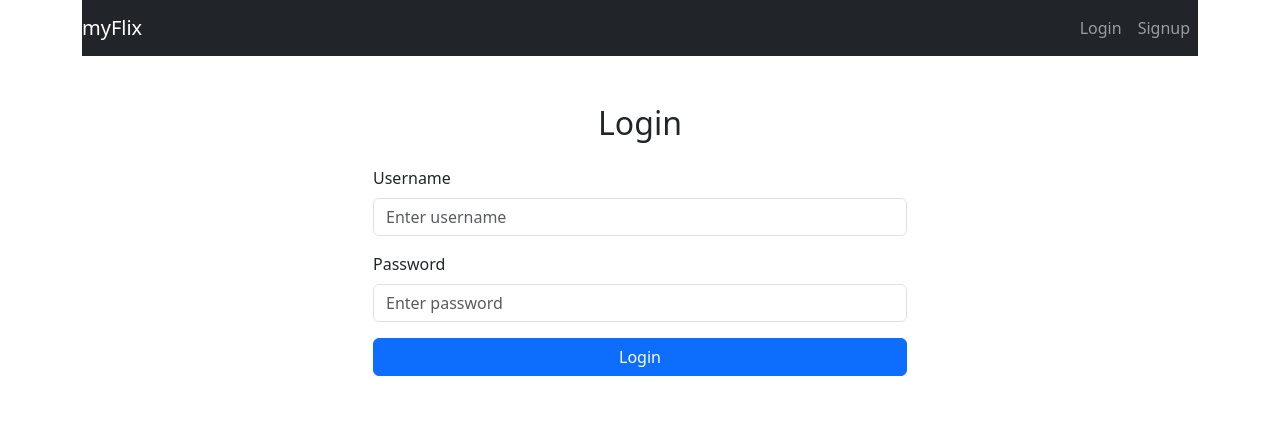
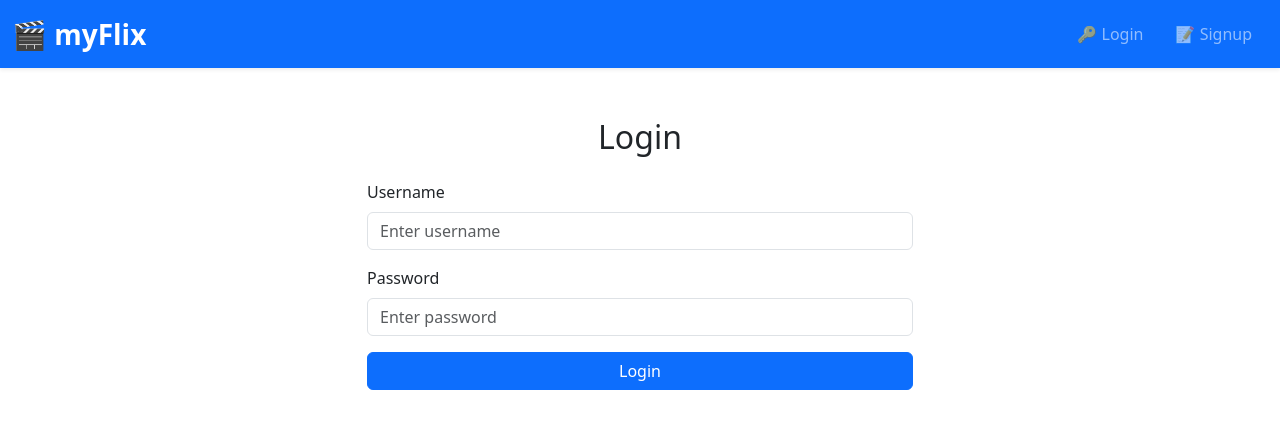
Before and after one commit to claudias-hub/myFlix-client, a React (Vite) app: page /login in a window 1280 px wide. Shown: the top 428 px of the page. Built offline with nearby package versions, Linux system fonts and the light colour scheme.

Commit message:
Fix responsive layout - show 2 columns on mobile

```diff
--- a/src/App.jsx
+++ b/src/App.jsx
@@ -74,7 +74,7 @@ const App = () => {
 
 
   return (
-    <Container>
+    <Container fluid className="px-2 px-md-3">
       <NavigationBar user={user} onLoggedOut={handleLogout} />
       <Routes>
         <Route
--- a/src/components/main-view/main-view.jsx
+++ b/src/components/main-view/main-view.jsx
@@ -95,7 +95,7 @@ export const MainView = ({ user, token, onLoggedOut, setUser }) => {
       ) : (
         <Row>
           {filteredMovies.map((movie) => (
-            <Col key={movie._id} sm={6} md={4} lg={3}>
+            <Col key={movie._id} xs={6} sm={4} md={3} lg={3} className="mb-3">
               <MovieCard
                 movie={movie}
                 user={user}
--- a/src/components/navigation-bar/navigation-bar.jsx
+++ b/src/components/navigation-bar/navigation-bar.jsx
@@ -1,37 +1,98 @@
-import React from 'react';
-import { Navbar, Nav, Button } from 'react-bootstrap';
+import React, { useState } from 'react';
+import { Navbar, Nav, Button, Container } from 'react-bootstrap';
 import { Link, useNavigate } from 'react-router-dom';
 
 export const NavigationBar = ({ user, onLoggedOut }) => {
   const navigate = useNavigate();
+  const [expanded, setExpanded] = useState(false);
 
   const handleLogout = () => {
     onLoggedOut(); // this should clear token and user info
     navigate('/login');
+    setExpanded(false);
+  };
+
+  const handleNavClick = () => {
+    setExpanded(false); // Cierra el menu cuando haces clic en un link
   };
 
   return (
-    <Navbar bg="dark" variant="dark" expand="lg">
-      <Navbar.Brand as={Link} to="/">myFlix</Navbar.Brand>
-      <Navbar.Toggle aria-controls="navbar-nav" />
+    <Navbar
+      bg="primary"
+      variant="dark"
+      expand="lg"
+      fixed="top"
+      expanded={expanded}
+      onToggle={(expanded) => setExpanded(expanded)}
+      className="shadow-sm"
+    >
+      <Container fluid>
+        <Navbar.Brand
+          as={Link}
+          to="/"
+          onClick={handleNavClick}
+          className="fw-bold fs-3"
+        >
+          🎬 myFlix
+        </Navbar.Brand>
+
+        <Navbar.Toggle
+          aria-controls="navbar-nav"
+          onClick={() => setExpanded(!expanded)}
+        />
+
         <Navbar.Collapse id="navbar-nav">
-        <Nav className="ms-auto">
+          <Nav className="ms-auto align-items-center">
             {user ? (
               <>
-              <Nav.Link as={Link} to="/">Home</Nav.Link>
-              <Nav.Link as={Link} to="/profile">Profile</Nav.Link>
-              <Nav.Link as={Button} variant="outline-light" onClick={handleLogout} className="ms-2">
-                Logout
+                <Nav.Link
+                  as={Link}
+                  to="/"
+                  onClick={handleNavClick}
+                  className="px-3 py-2"
+                >
+                  Movies!
                 </Nav.Link>
+                <Nav.Link
+                  as={Link}
+                  to="/profile"
+                  onClick={handleNavClick}
+                  className="px-3 py-2"
+                >
+                  👤 Profile
+                </Nav.Link>
+                <Button
+                  variant="outline-light"
+                  onClick={handleLogout}
+                  className="ms-2 mt-2 mt-lg-0"
+                  size="sm"
+                >
+                  🚪 Logout
+                </Button>
               </>
             ) : (
               <>
-              <Nav.Link as={Link} to="/login">Login</Nav.Link>
-              <Nav.Link as={Link} to="/signup">Signup</Nav.Link>
+                <Nav.Link
+                  as={Link}
+                  to="/login"
+                  onClick={handleNavClick}
+                  className="px-3 py-2"
+                >
+                  🔑 Login
+                </Nav.Link>
+                <Nav.Link
+                  as={Link}
+                  to="/signup"
+                  onClick={handleNavClick}
+                  className="px-3 py-2"
+                >
+                  📝 Signup
+                </Nav.Link>
               </>
             )}
           </Nav>
         </Navbar.Collapse>
+      </Container>
     </Navbar>
   );
 };
--- a/src/index.scss
+++ b/src/index.scss
@@ -1,4 +1,3 @@
-
 $color: steelblue;
 
 .my-flix {
@@ -6,12 +5,33 @@ $color: steelblue;
 }
 
 .main-view {
-  padding: 2rem;
+  // Responsive padding
+  padding: 1rem;
   background-color: #f8f9fa;
   min-height: 100vh;
 
+  // Tablet and up
+  @media (min-width: 768px) {
+    padding: 1.5rem;
+  }
+
+  // Desktop and up
+  @media (min-width: 1200px) {
+    padding: 2rem;
+  }
+
+  .movies-container {
+    display: grid;
+    grid-template-columns: repeat(auto-fit, minmax(150px, 1fr));
+    gap: 10px;
+  }
+
   .logout-button {
-    margin-bottom: 1.5rem;
+    margin-bottom: 1rem;
+
+    @media (min-width: 768px) {
+      margin-bottom: 1.5rem;
+    }
   }
 
   .movie-card-custom {
@@ -19,15 +39,78 @@ $color: steelblue;
     border-radius: 10px;
     padding: 1rem;
     transition: transform 0.2s ease-in-out;
+    margin-bottom: 1rem; // Espacio entre cards
   }
 
   .movie-card-custom:hover {
     transform: scale(1.03);
     box-shadow: 0 4px 8px rgba(0, 0, 0, 0.2);
   }
+
+  // Responsive search and filters
+  .form-control, .form-select {
+    margin-bottom: 1rem;
+
+    @media (min-width: 768px) {
+      margin-bottom: 1.5rem;
+    }
+  }
 }
 
 .small-poster {
-  max-width: 300px;
+  max-width: 100%;
+  height: auto;
   margin: 0 auto;
+
+  @media (min-width: 576px) {
+    max-width: 300px;
+  }
 }
+
+// Arreglar Bootstrap Cards para mobile
+.card {
+  margin-bottom: 1rem;
+
+  .card-img-top {
+    width: 100%;
+    height: auto;
+    object-fit: cover;
+  }
+}
+
+// Navigation responsive
+.navbar {
+  padding: 0.5rem 0;
+
+  .navbar-brand {
+    font-size: 1.2rem;
+
+    @media (min-width: 768px) {
+      font-size: 1.5rem;
+    }
+  }
+
+  .navbar-toggler {
+    border: none;
+    padding: 0.25rem 0.5rem;
+
+    &:focus {
+      box-shadow: none;
+    }
+  }
+
+  .nav-link {
+    font-weight: 500;
+    border-radius: 0.375rem;
+    transition: background-color 0.2s ease;
+
+    &:hover {
+      background-color: rgba(255, 255, 255, 0.1);
+    }
+  }
+}
+
+// Ajustar body para navbar fixed
+body {
+  padding-top: 70px; // Espacio para navbar fixed
+}
```
Also changed, not shown: 4 other files (tests, documents, lock files or other folders). Lines whose indentation alone changed are shown as unchanged.
